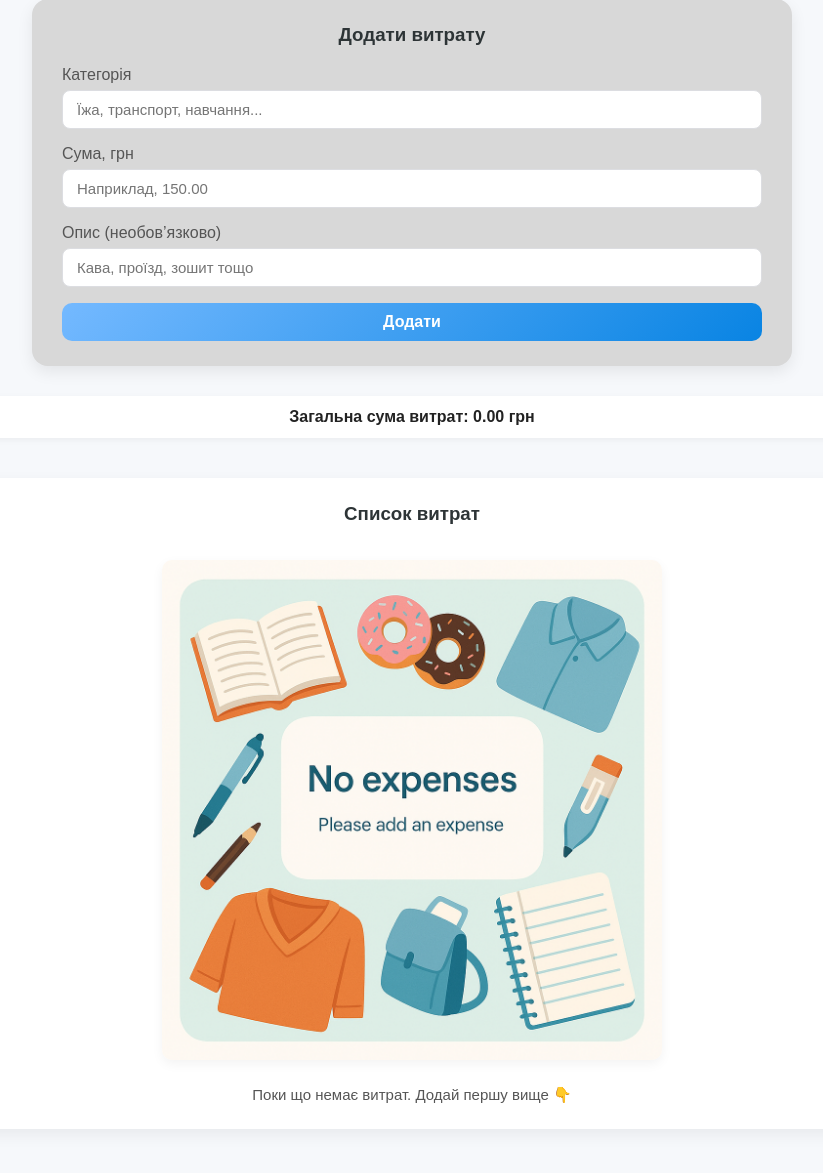
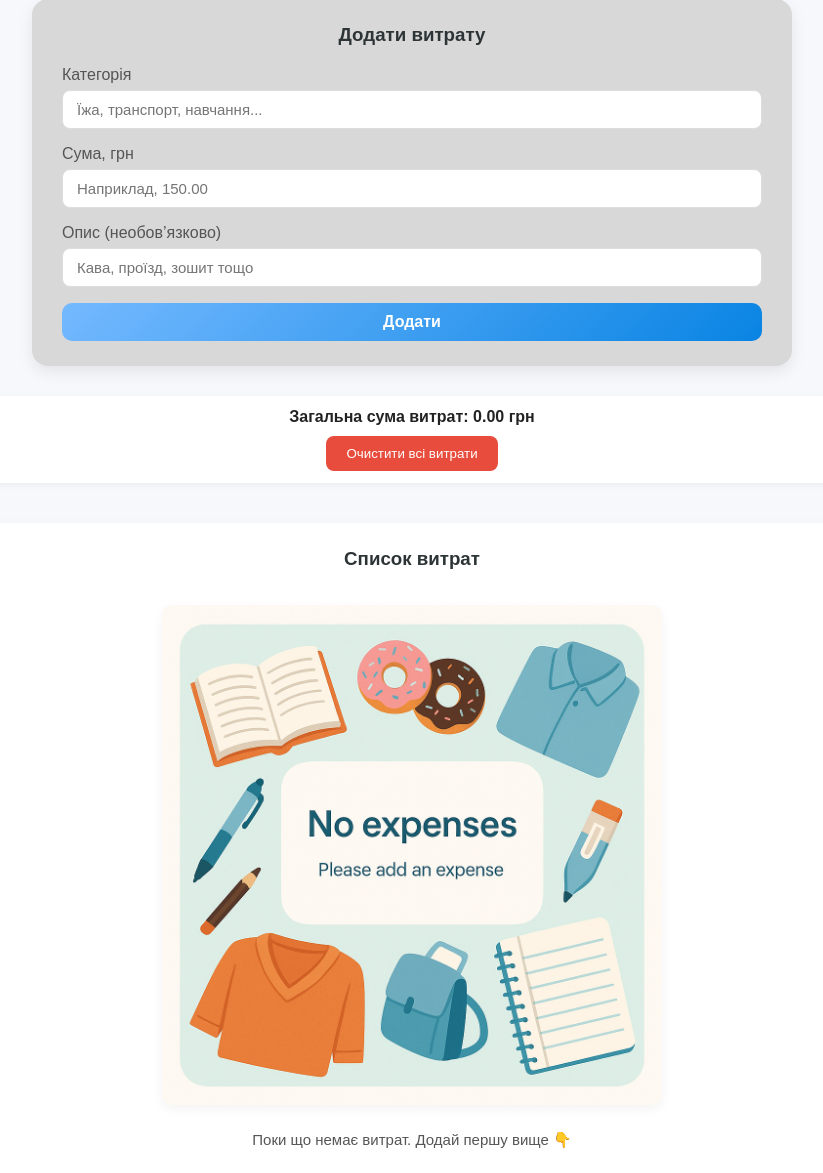
Before and after one commit to frilansdima2025-gif/UniBudget, a Flask app: page / in a window 1280 px wide. Shown: the part 345-1518 px from the top of the page, without its empty margins (228-1051 px from the left). Before the commit the page ends 1448 px from the top, so only its background shows below. Run offline with Flask 3, Linux system fonts and the light colour scheme; data that the repository does not hold is empty.

Commit message:
Cler all

```diff
--- a/app.py
+++ b/app.py
@@ -77,6 +77,16 @@ def delete_expense(expense_id):
     conn.close()
     return redirect(url_for("index"))
 
+@app.route("/clear", methods=["POST"])
+def clear_expenses():
+    conn = get_db_connection()
+    cursor = conn.cursor()
+    cursor.execute("DELETE FROM expenses")
+    conn.commit()
+    conn.close()
+    return redirect(url_for("index"))
+
+
 
 if __name__ == "__main__":
     init_db()
--- a/static/style.css
+++ b/static/style.css
@@ -399,3 +399,17 @@ body.dark-theme table {
 body.dark-theme table tr:nth-child(even) {
   background: #ffffff;
 }
+
+.btn-secondary {
+    padding: 10px 20px;
+    border-radius: 8px;
+    border: none;
+    background: #e74c3c;
+    color: #fff;
+    font-weight: 500;
+    cursor: pointer;
+}
+
+.btn-secondary:hover {
+    opacity: 0.9;
+}
--- a/templates/index.html
+++ b/templates/index.html
@@ -75,6 +75,12 @@
       {{ "%.2f"|format(total or 0) }}
     </span> грн
   </p>
+  <form method="POST" action="{{ url_for('clear_expenses') }}" style="margin-top: 10px; text-align: center;">
+    <button type="submit" class="btn-secondary">
+        Очистити всі витрати
+    </button>
+</form>
+
 
   <!-- Додаємо просто в цю ж секцію -->
   <div id="preview-box" class="preview-box" style="display: none;">
```
Also changed, not shown: unibudget.db.
